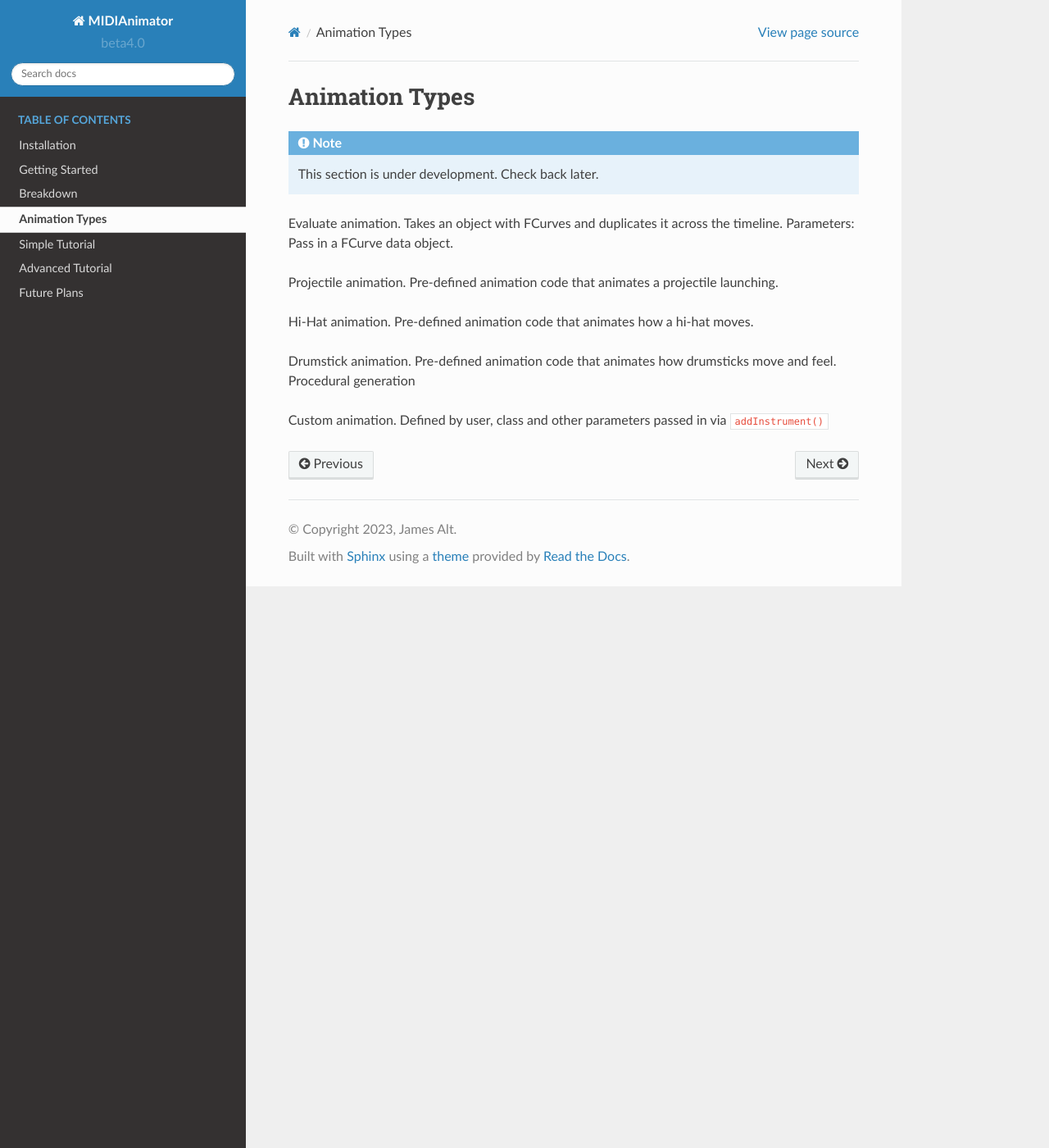
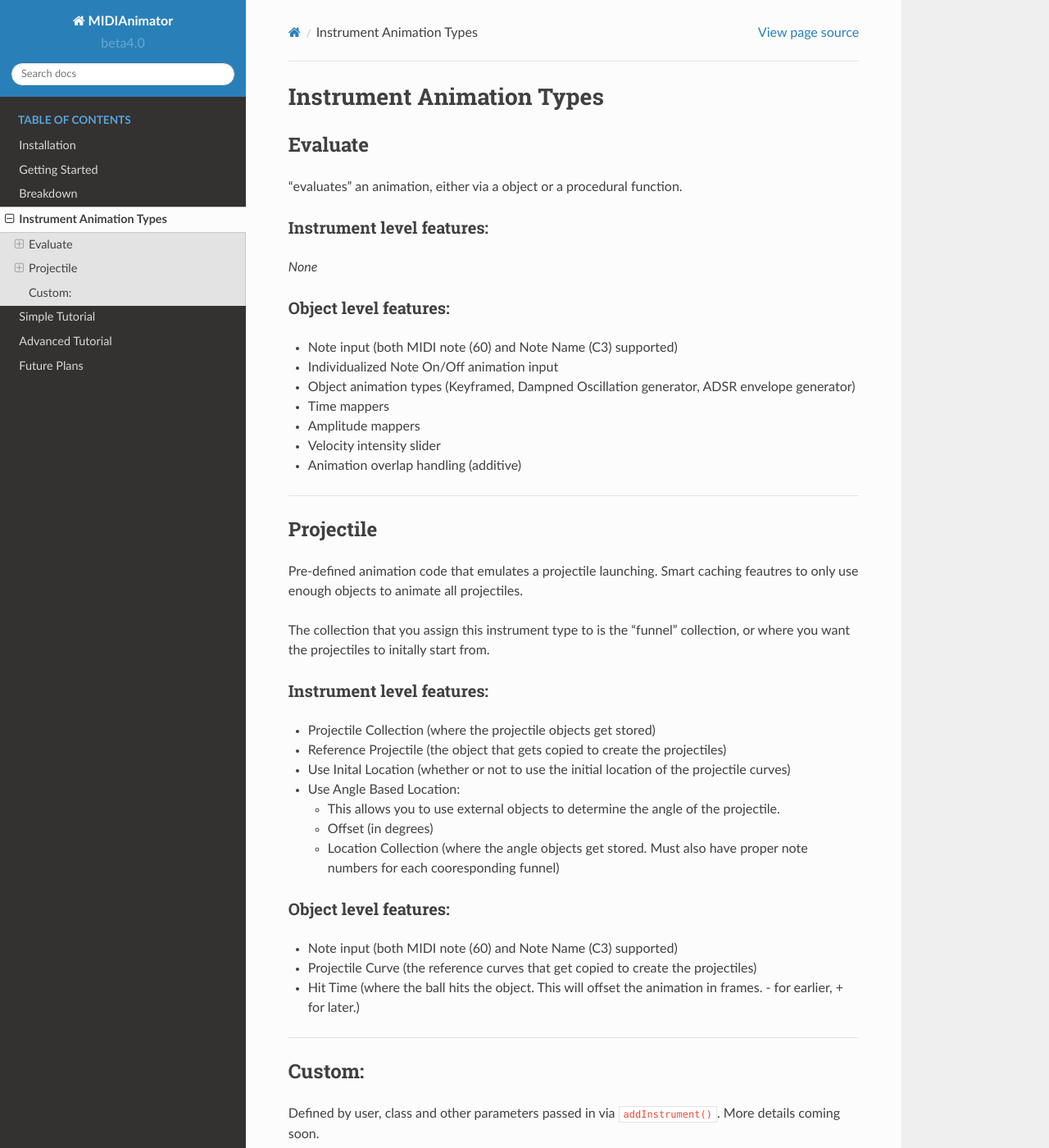
Before and after one commit to jamesa08/MIDIAnimator, a Sphinx documentation site: the page built from docs/general/animation_types.md, in a window 1280 px wide and 1400 px high. Shown: the whole window at 82% size. Built offline with Sphinx 7.4.7 and the Read the Docs theme 2.0.0, drawn with Linux system fonts in a browser that asks for light colours; some of the changed text lies outside the part shown.

Commit message:
update docs

````diff
--- a/docs/general/animation_types.md
+++ b/docs/general/animation_types.md
@@ -1,15 +1,51 @@
-# Animation Types
+# Instrument Animation Types
+
+## Evaluate
+"evaluates" an animation, either via a object or a procedural function.
+
+
+### Instrument level features:
+
+*None*
+
+### Object level features:
+* Note input (both MIDI note (60) and Note Name (C3) supported)
+* Individualized Note On/Off animation input
+* Object animation types (Keyframed, Dampned Oscillation generator, ADSR envelope generator)
+* Time mappers
+* Amplitude mappers
+* Velocity intensity slider
+* Animation overlap handling (additive)
+
+<hr>
+
+## Projectile
+
+Pre-defined animation code that emulates a projectile launching. Smart caching feautres to only use enough objects to animate all projectiles.
+
+The collection that you assign this instrument type to is the "funnel" collection, or where you want the projectiles to initally start from.
+
+### Instrument level features:
+* Projectile Collection (where the projectile objects get stored)
+* Reference Projectile (the object that gets copied to create the projectiles)
+* Use Inital Location (whether or not to use the initial location of the projectile curves)
+* Use Angle Based Location:
+    * This allows you to use external objects to determine the angle of the projectile.
+    * Offset (in degrees)
+    * Location Collection (where the angle objects get stored. Must also have proper note numbers for each cooresponding funnel)
+
+### Object level features:
+* Note input (both MIDI note (60) and Note Name (C3) supported)
+* Projectile Curve (the reference curves that get copied to create the projectiles)
+* Hit Time (where the ball hits the object. This will offset the animation in frames. - for earlier, + for later.)
+
+<hr>
+
+## Custom:
+
+Defined by user, class and other parameters passed in via `addInstrument()`.
+More details coming soon.
 
 ```{note}
-This section is under development. Check back later.
+More animation types will be added in the future.
 ```
-
-Evaluate animation. Takes an object with FCurves and duplicates it across the timeline. Parameters: Pass in a FCurve data object.
-
-Projectile animation. Pre-defined animation code that animates a projectile launching.
-
-Hi-Hat animation. Pre-defined animation code that animates how a hi-hat moves.
-
-Drumstick animation. Pre-defined animation code that animates how drumsticks move and feel. Procedural generation
-
-Custom animation. Defined by user, class and other parameters passed in via `addInstrument()`
````
Also changed, not shown: docs/general/breakdown.md (+1 -1 lines), docs/general/getting_started.md (+11 -44 lines), docs/images/cube_anim_properties.png, 2 other files.
